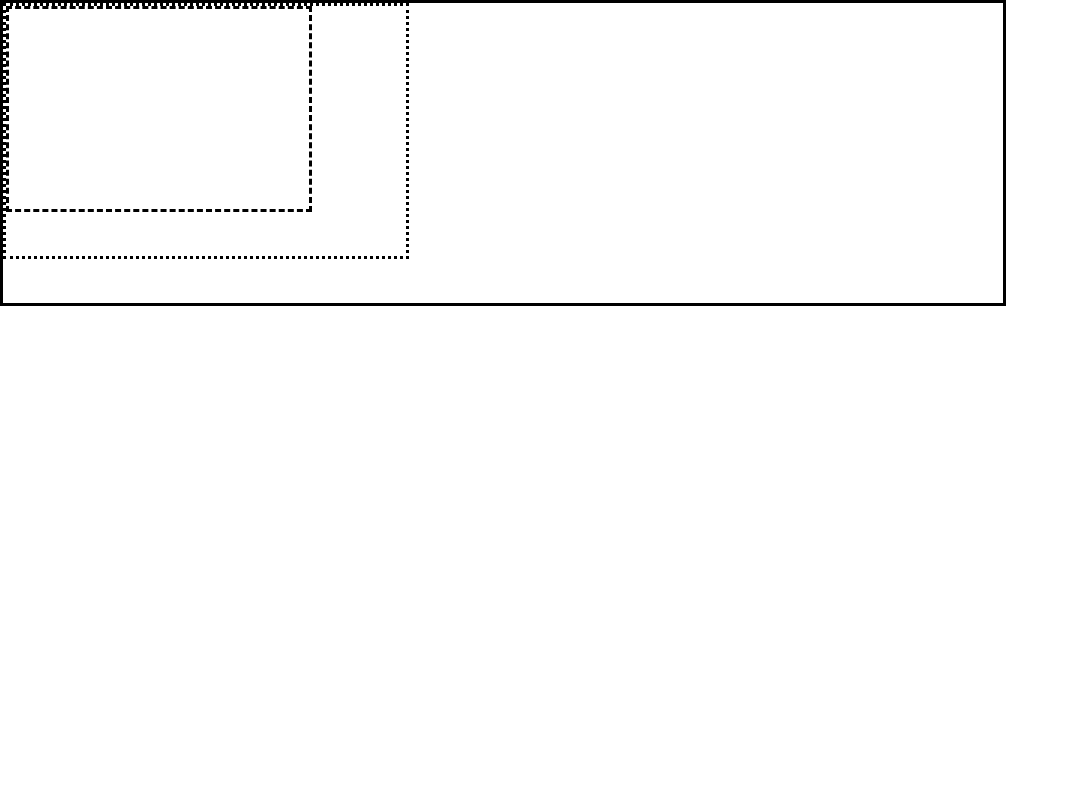
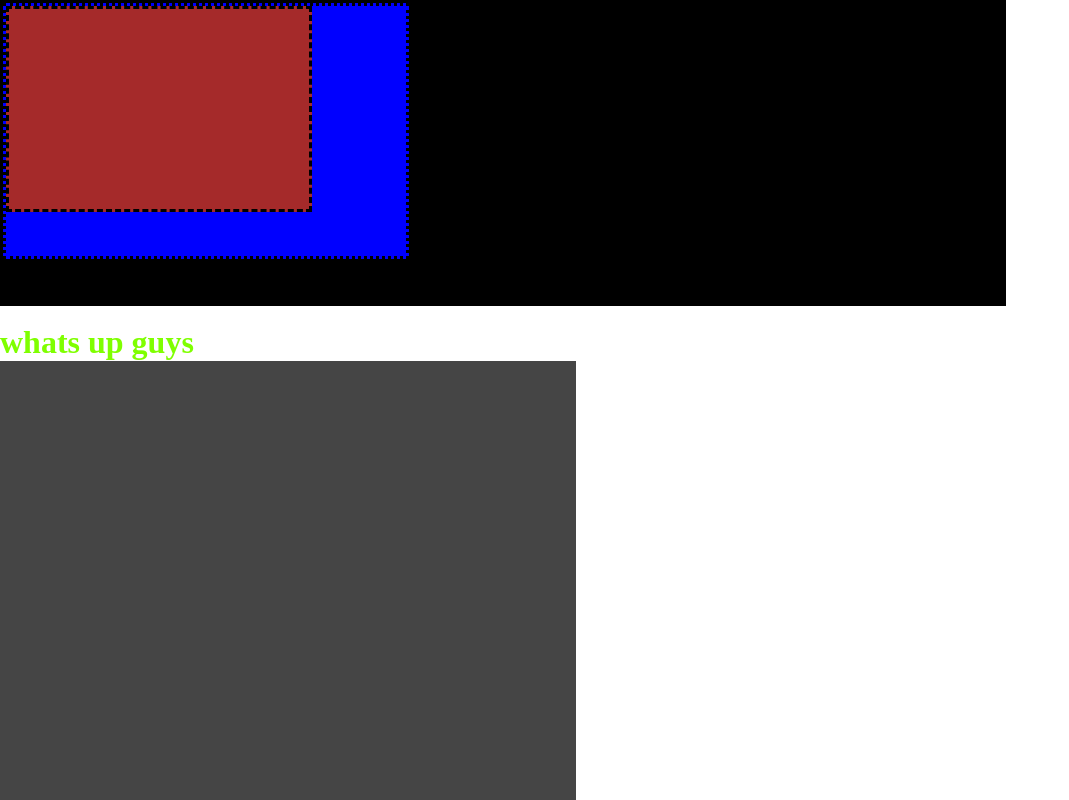
Before and after one commit to Mysterio-O/another-repo, a plain HTML site: page index.html in a window 1280 px wide. Shown: the top 800 px of the page, without its empty margins (0-1069 px from the left). Drawn offline with Linux system fonts and the light colour scheme.

Commit message:
some more styles

```diff
--- a/index.html
+++ b/index.html
@@ -12,5 +12,10 @@
             <div id="thi"></div>
         </div>
     </div>
+    <br>
+    <footer>
+        <h1>whats up guys</h1>
+        <div id="foot"></div>
+    </footer>
 </body>
 </html>
--- a/styles/blog.css
+++ b/styles/blog.css
@@ -6,14 +6,25 @@
     height: 300px;
     width: 1000px;
     border: 3px solid black;
+    background-color: black;
 }
 #sec {
     height: 250px;
     width: 400px;
     border: 3px dotted black;
+    background-color: blue;
 }
 #thi {
     height: 200px;
     width: 300px;
     border: 3px dashed black;
+    background-color: brown;
 }
+h1 {
+    color: chartreuse;
+}
+#foot {
+    height: 69rem;
+    width: 36rem;
+    background-color: rgb(69, 69, 69)
+}
```
